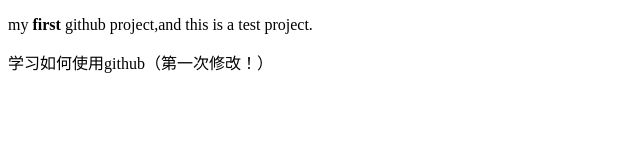
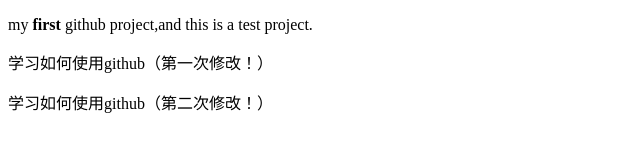
Before and after one commit to luxmoooo/myProject, a plain HTML site: page index.html in a window 1280 px wide. Shown: the whole page, without its empty margins (0-640 px from the left). Drawn offline with Linux system fonts and the light colour scheme.

Commit message:
Update index.html
使用分支对main中的内容进行更改

```diff
--- a/index.html
+++ b/index.html
@@ -10,6 +10,6 @@
     <p>my <strong>first</strong> github project,and this is a test project.</p>
 
     <p>学习如何使用github（第一次修改！）</p>
-
+    <p>学习如何使用github（第二次修改！）</p>
 </body>
 </html>
```
